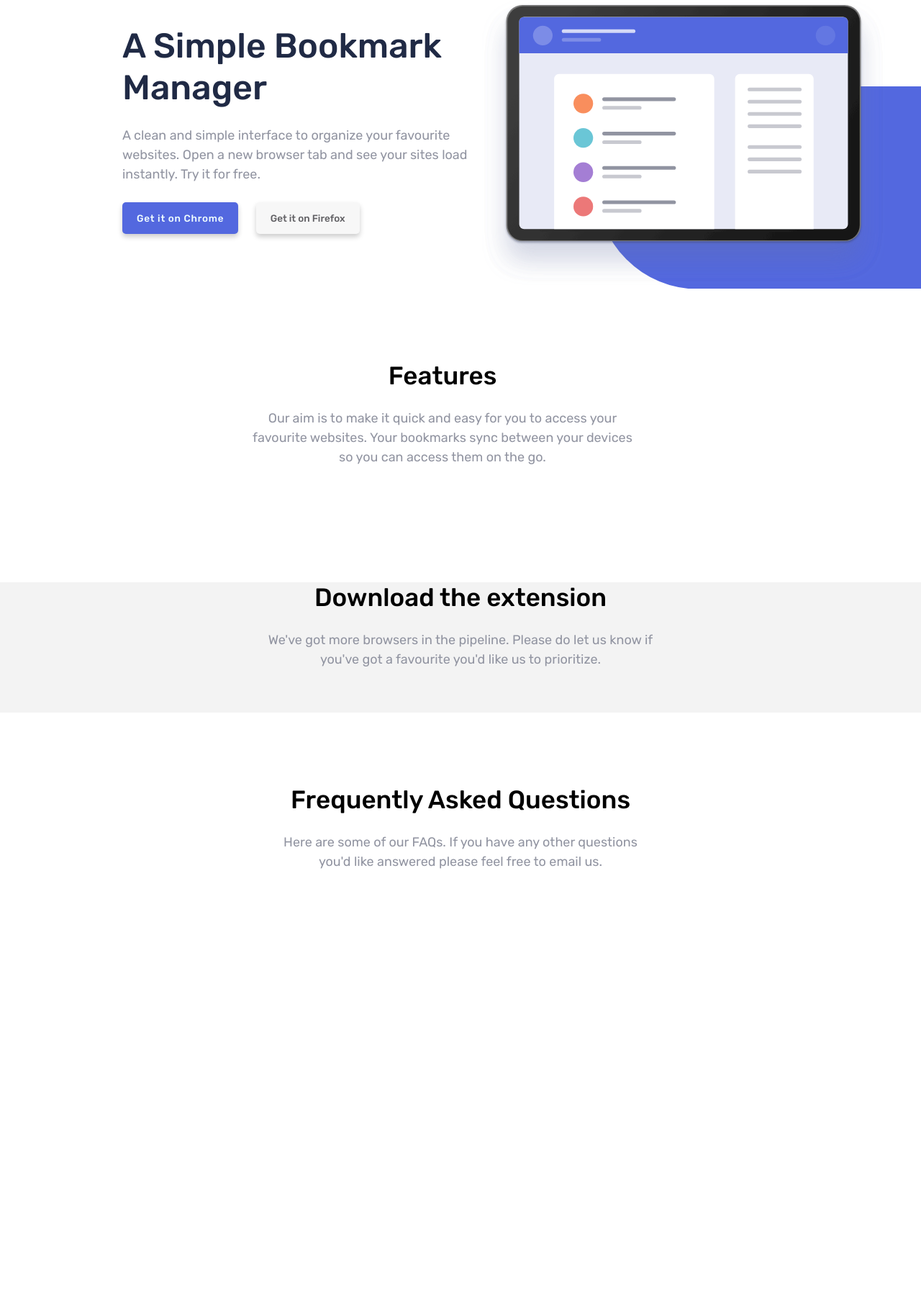
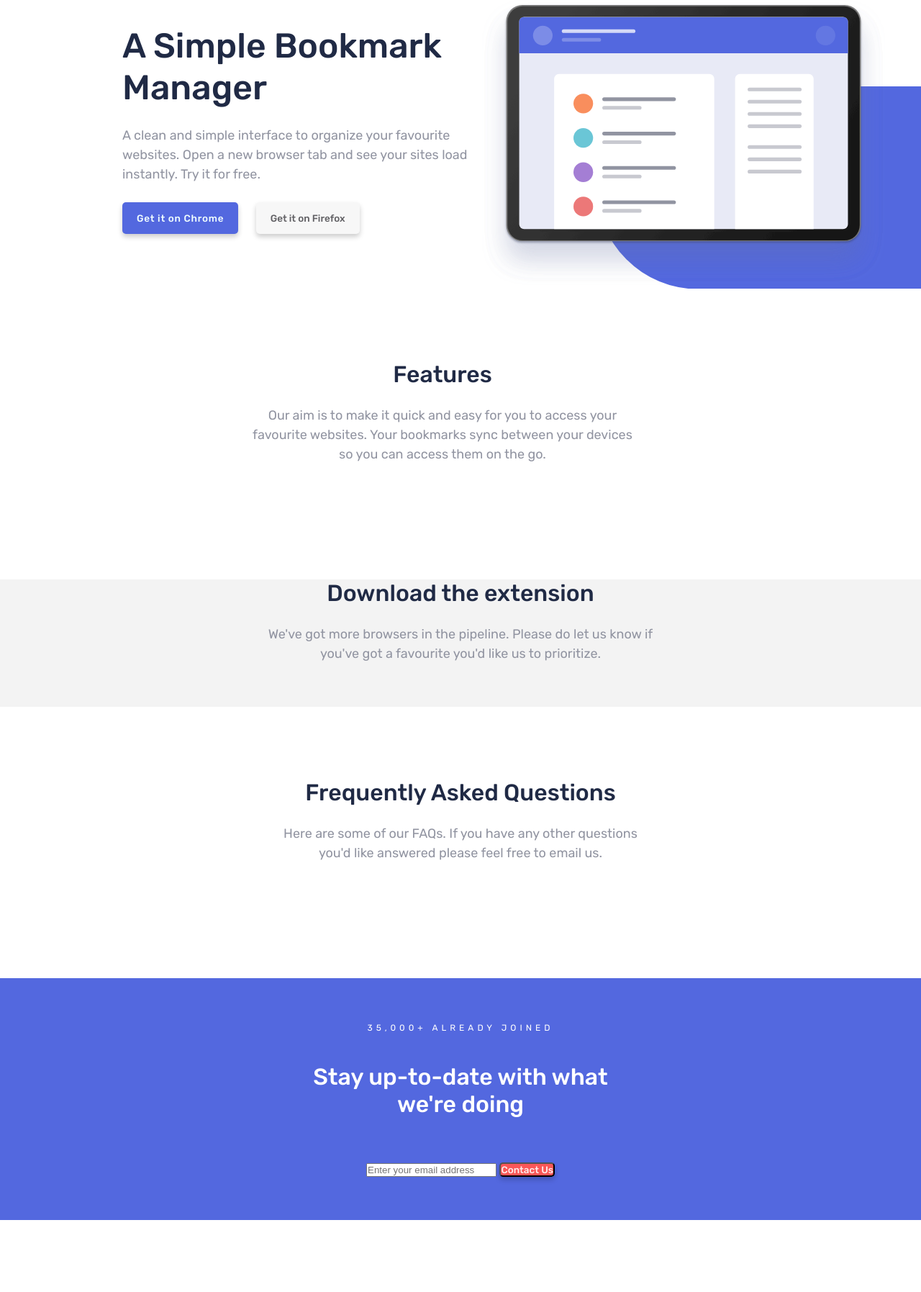
Before and after one commit to jaredschiller/bookmark-landing-page, a PHP site: page / in a window 1280 px wide. Shown: the part 221-2016 px from the top of the page at 72% size. Before the commit the page ends 1428 px from the top, so only its background shows below. Run offline with PHP 8.4, Linux system fonts and the light colour scheme.

Commit message:
Building out subscribe section

```diff
--- a/css/style.css
+++ b/css/style.css
@@ -76,13 +76,16 @@ body {
   line-height: 1.2; }
 
 .heading-secondary {
-  font-size: 3.5rem;
+  font-size: 3.2rem;
   font-weight: 500;
-  color: #000; }
+  color: #202a45; }
+  .heading-secondary--white {
+    color: #fff; }
 
 .paragraph {
   font-size: 1.8rem;
-  line-height: 1.5; }
+  line-height: 1.5;
+  color: inherit; }
   .paragraph--h2 {
     max-width: 54rem; }
 
@@ -213,3 +216,23 @@ body {
 .section-faq {
   display: flex;
   justify-content: center; }
+
+.section-subscribe {
+  max-width: 1440px;
+  margin: 0 auto;
+  padding-left: 17rem;
+  padding-right: 17rem;
+  padding-top: 6rem;
+  padding-bottom: 6rem;
+  color: #fff;
+  text-align: center; }
+
+.subscribe__stat {
+  text-transform: uppercase;
+  letter-spacing: .5rem;
+  font-size: 1.2rem;
+  font-weight: 400; }
+
+.subscribe__stat + h2 {
+  max-width: 42rem;
+  margin: 0 auto; }
--- a/index.html
+++ b/index.html
@@ -171,6 +171,26 @@
 
     </div><!-- END FAQ .background-container -->
 
+    <div class="background-container background-container--blue u-margin-bottom-xl"> <!-- FOR SUBSCRIBE SECTION -->
+
+      <div class="section-subscribe">
+
+        <div class=" u-margin-bottom-big">
+
+          <p class="paragraph subscribe__stat">35,000+ already joined</p>
+          <h2 class="heading-secondary heading-secondary--white u-margin-top-medium u-margin-bottom-medium">Stay up-to-date with what we're doing</h2>
+
+        </div>
+
+        <form class="subscribe-form" action="#">
+          <input type="email" class="subscribe-form__email" placeholder="Enter your email address" name="email" required>
+          <button type="submit" class="btn btn--red">Contact Us</button>
+        </form>
+
+      </div>
+
+    </div><!-- END SUBSCRIBE .background-container -->
+
 
   </main>
 
--- a/sass/base/_typography.scss
+++ b/sass/base/_typography.scss
@@ -14,15 +14,20 @@ body {
 }
 
 .heading-secondary {
-  font-size: 3.5rem;
+  font-size: 3.2rem;
   font-weight: 500;
-  color: #000;
+  color: $color-black;
+
+  &--white {
+    color: $color-white
+  }
 
 }
 
 .paragraph {
   font-size: $default-font-size;
   line-height: 1.5;
+  color: inherit;
 
   &--h2 {
     max-width: 54rem;
--- a/sass/pages/_home.scss
+++ b/sass/pages/_home.scss
@@ -26,3 +26,28 @@
 
 
 }
+
+
+.section-subscribe {
+   @include max-width-content;
+   padding-top: 6rem;
+   padding-bottom: 6rem;
+   color: $color-white;
+   text-align: center;
+}
+
+.subscribe__stat {
+   text-transform: uppercase;
+   letter-spacing: .5rem;
+   font-size: 1.2rem;
+   font-weight: 400;
+}
+
+.subscribe__stat + h2 {
+   max-width: 42rem;
+   margin: 0 auto;
+}
+
+.subscribe-form {
+
+}
```
